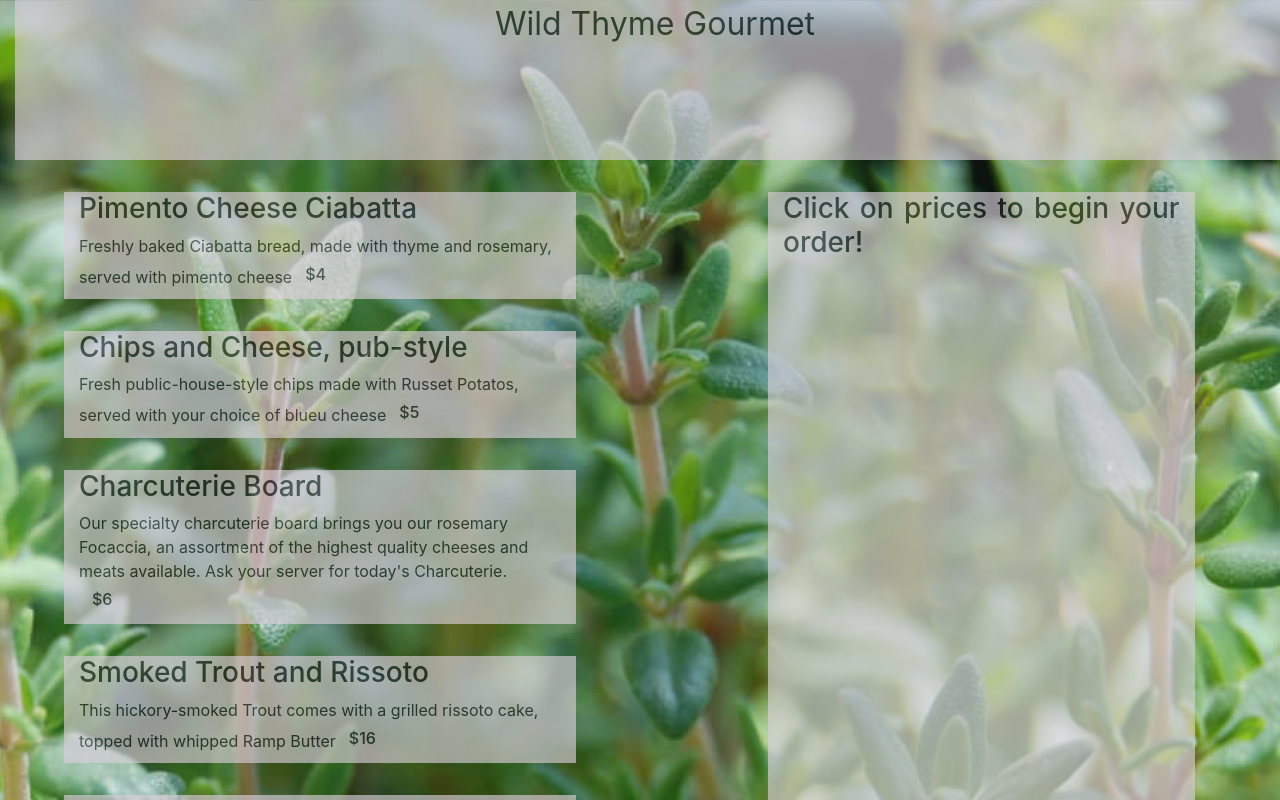
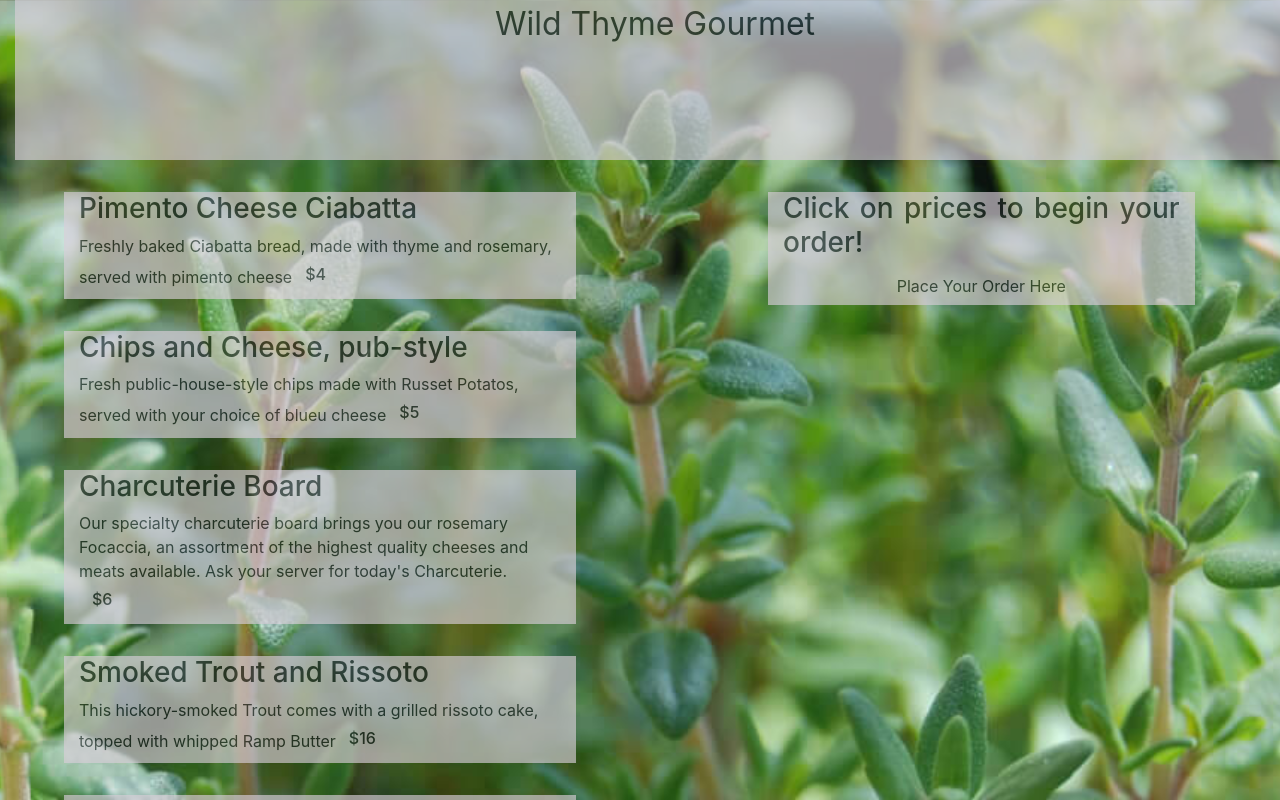
Before and after one commit to ramonaspence/5.4_react_wild_thyme_gourmet, a React (Create React App) app: page / in a window 1280 px wide. Shown: the top 800 px of the page. Built offline with nearby package versions, Linux system fonts and the light colour scheme.

Commit message:
fixed the order components height to match it's content

```diff
--- a/src/App.css
+++ b/src/App.css
@@ -9,6 +9,7 @@ body {
 
 
 }
+
 
 ul {
   padding: 0;
@@ -45,7 +46,8 @@ span {
 
 .order {
   text-align: justify;
-  /* width: 30vw; */
+  width: 30vw;
+  height: 2%;
   background-color: #D9CFD9;
   opacity: .65;
   margin-top: 2rem;
@@ -55,6 +57,10 @@ span {
 
 }
 
+.btn {
+
+}
+
 .totals {
   text-align: justify;
   display: flex;
--- a/src/App.js
+++ b/src/App.js
@@ -69,6 +69,8 @@ render() {
             :
           <li><h3>Click on prices to begin your order!</h3></li>
         }
+
+        <button className='btn' type='button'>Place Your Order Here</button>
         </div>
 
     )
```
